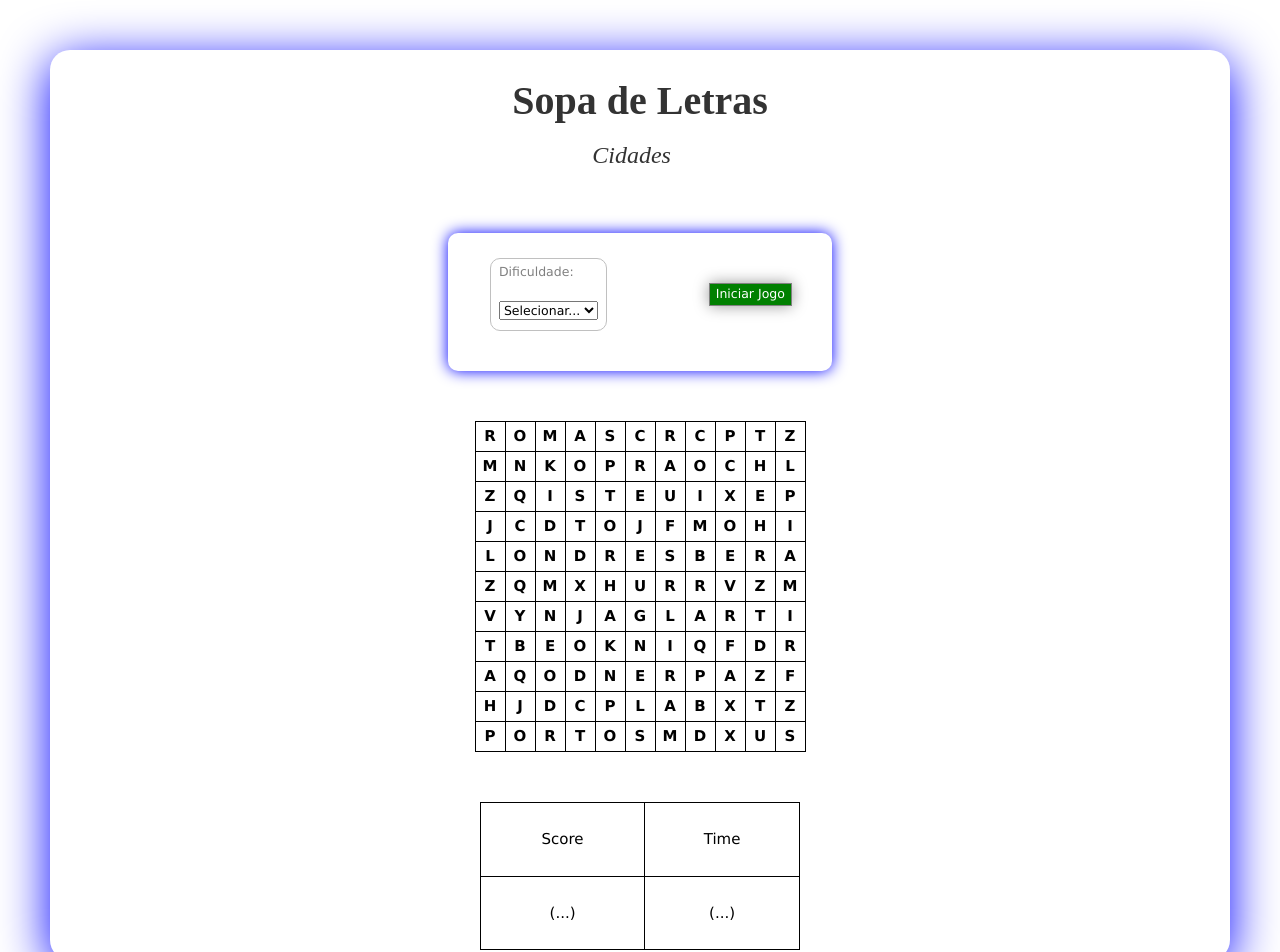
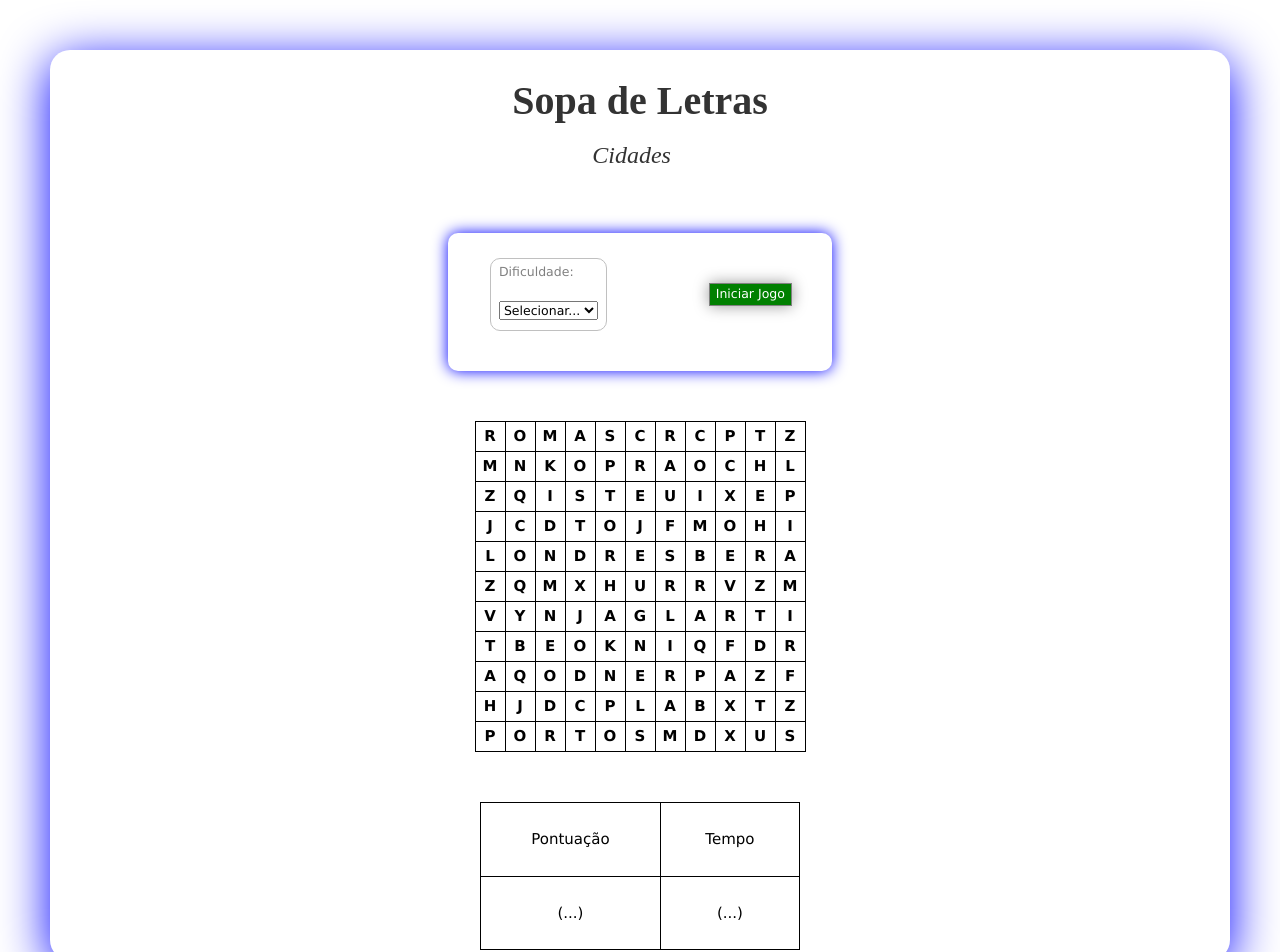
Before and after one commit to raatavares/LS-Sopa-de-Letras, a React (Create React App) app in the folder Teste 01 tp/trabalho-pratico/: page / in a window 1280 px wide. Shown: the top 952 px of the page. Built offline with nearby package versions, Linux system fonts and the light colour scheme.

Commit message:
Update score.component.jsx

```diff
--- a/Teste 01 tp/trabalho-pratico/src/components/score/score.component.jsx
+++ b/Teste 01 tp/trabalho-pratico/src/components/score/score.component.jsx
@@ -6,8 +6,8 @@ function Score () {
         <div class="article">
             <table>
                     <tr>
-                        <td>Score</td>
-                        <td>Time</td>
+                        <td>Pontuação</td>
+                        <td>Tempo</td>
                     </tr>
                     <tr>
         <td>(...)</td>
```
